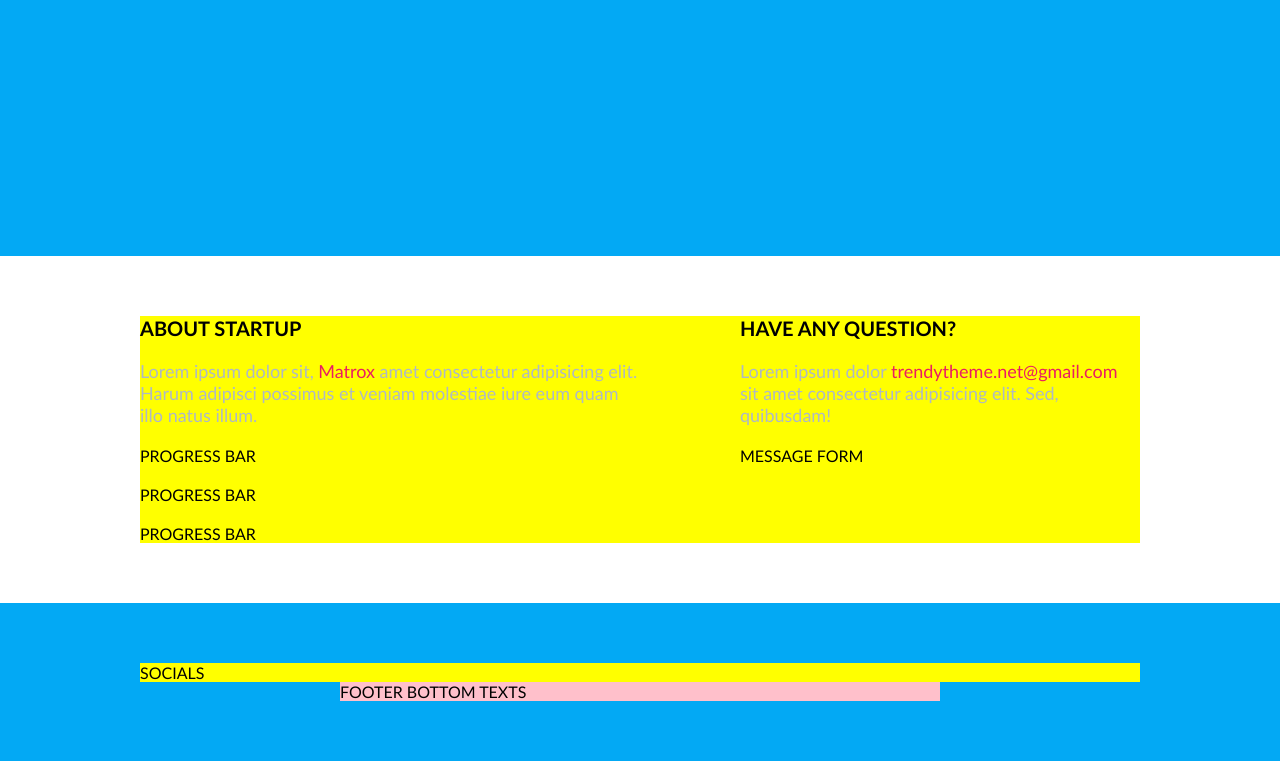
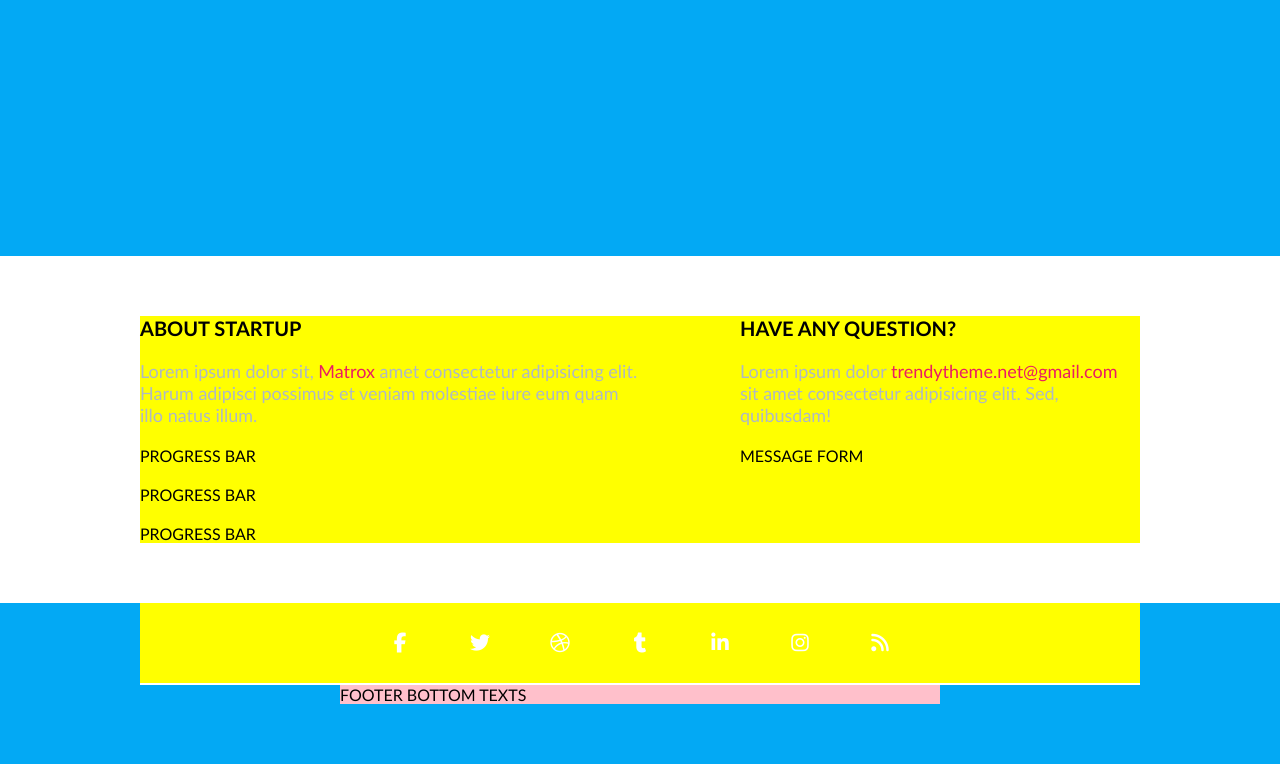
Before and after one commit to janis0316/10-coming-soon, a website: page index.html in a window 1280 px wide. Shown: the part 544-1308 px from the top of the page. Drawn offline with Linux system fonts and the light colour scheme.

Commit message:
Socials style

```diff
--- /dev/null
+++ b/css/components/socials.css
@@ -0,0 +1,27 @@
+.socials {
+    display: flex;
+    justify-content: center;
+    flex-wrap: wrap;
+    padding-top: 10px;
+    padding-bottom: 10px;
+    gap: 20px;
+    border-bottom: 2px solid white;
+}
+
+.socials > .icon {
+    font-size: 20px;
+    text-decoration: none;
+    text-align: center;
+    color: white;
+    width: 60px;
+    height: 60px;
+    border-radius: 50%;
+    line-height: 60px;
+    transition: all 0.5s;
+}
+
+.socials > .icon:hover {
+    background-color: white;
+    color: var(--primary-color);
+
+}
--- a/css/pages/home.css
+++ b/css/pages/home.css
@@ -60,3 +60,7 @@
 .section-description > a:hover {
     text-decoration: underline;
 }
+
+footer.container {
+    padding-top: 0;
+}
--- a/index.html
+++ b/index.html
@@ -16,6 +16,7 @@
     <link rel="stylesheet" href="./css/components/form.css">
     <link rel="stylesheet" href="./css/components/mouse.css">
     <link rel="stylesheet" href="./css/components/progress-bar.css">
+    <link rel="stylesheet" href="./css/components/socials.css">
     <!-- custom style -->
     <link rel="stylesheet" href="./css/pages/home.css">
 </head>
@@ -67,7 +68,15 @@
     </main>
 
     <footer class="container bg-primary">
-        <div class="row">SOCIALS</div>
+        <div class="row socials">
+             <a href="#" class="icon fa fa-facebook" aria-hidden="true"></a>
+             <a href="#" class="icon fa fa-twitter" aria-hidden="true"></a>
+             <a href="#" class="icon fa fa-dribbble" aria-hidden="true"></a>
+             <a href="#" class="icon fa fa-tumblr" aria-hidden="true"></a>
+             <a href="#" class="icon fa fa-linkedin" aria-hidden="true"></a>
+             <a href="#" class="icon fa fa-instagram" aria-hidden="true"></a>
+             <a href="#" class="icon fa fa-rss" aria-hidden="true"></a>
+        </div>
         <div class="row-short">FOOTER BOTTOM TEXTS
         </div>
     </footer>
```
